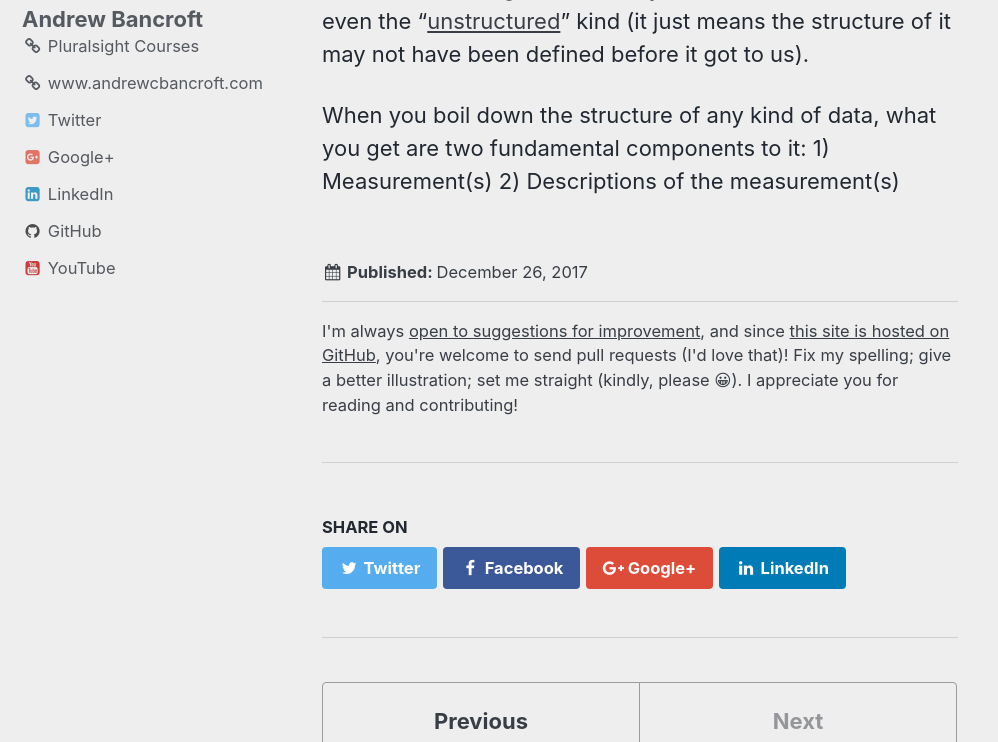
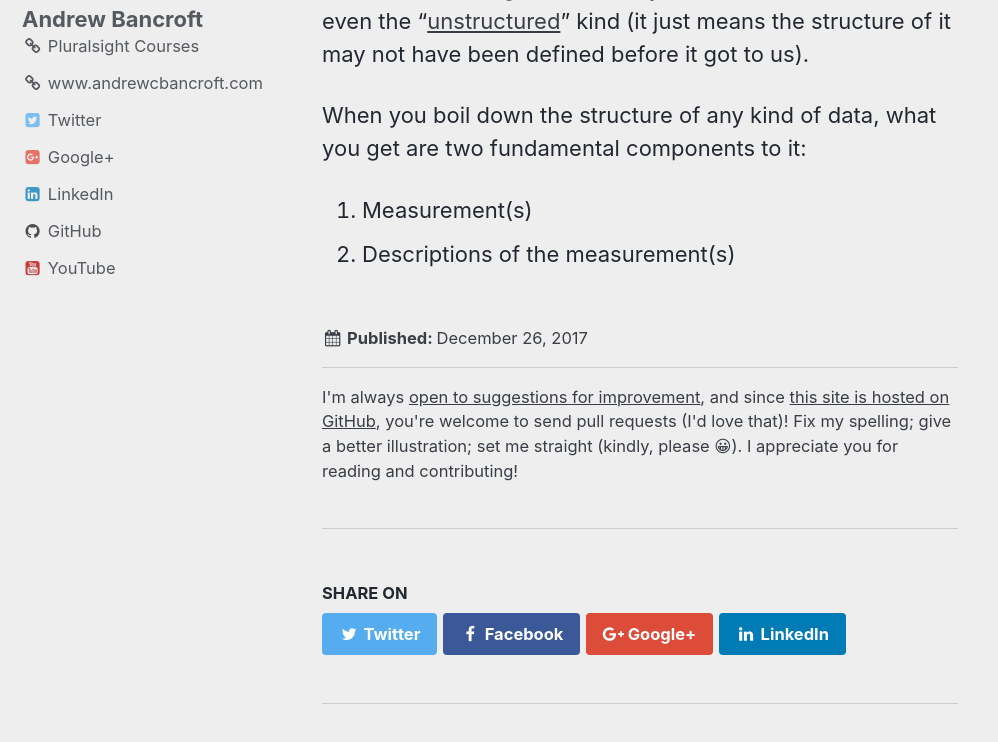
Before and after one commit to andrewcbancroft/datadaylife-blog, a Jekyll site: the page built from _posts/2017-12-26-what-is-a-dimensional-model.md, in a window 1280 px wide and 900 px high, scrolled down 602 px, cut to the strip 158-900 px from the top of the window. Shown: the whole strip, without its empty margins (0-998 px from the left). Built offline with Jekyll 4.4.1, drawn with Linux system fonts in a browser that asks for light colours; comment, search, counter and statistics services are not loaded.

Commit message:
Update 2017-12-26-what-is-a-dimensional-model.md

```diff
--- a/_posts/2017-12-26-what-is-a-dimensional-model.md
+++ b/_posts/2017-12-26-what-is-a-dimensional-model.md
@@ -12,5 +12,6 @@ There are endless ways to measure and describe the world around us.
 The [data](https://www.dataday.life/what-is-data-like-im-five/) that we generate always has a structure to it.  Yes, even the "[unstructured](https://en.wikipedia.org/wiki/Unstructured_data)" kind (it just means the structure of it may not have been defined before it got to us).
 
 When you boil down the structure of any kind of data, what you get are two fundamental components to it:
-1) Measurement(s)
-2) Descriptions of the measurement(s)
+
+1. Measurement(s)
+2. Descriptions of the measurement(s)
```
